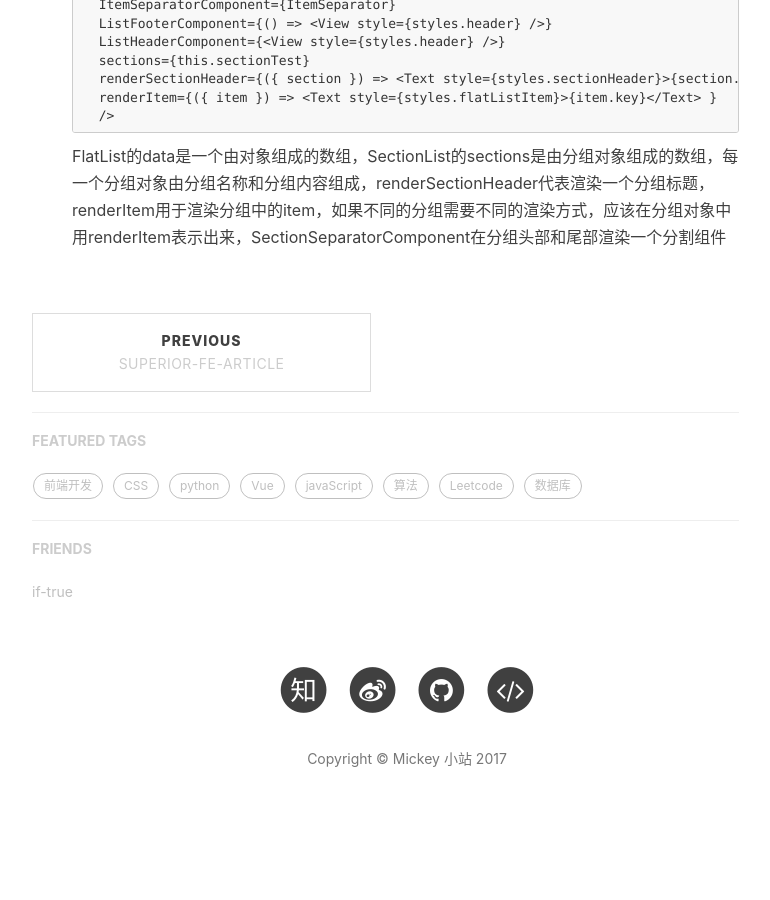
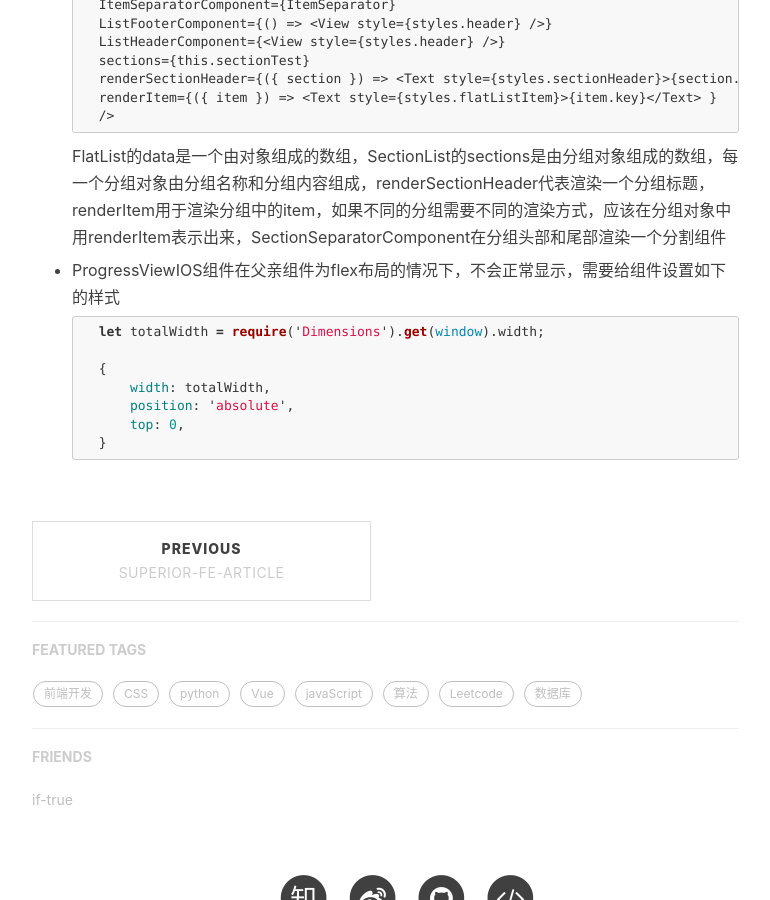
Before and after one commit to mickey0524/mickey0524.github.io, a Jekyll site: the page built from _posts/2017-12-08-RN-learning.md, in a window 1280 px wide and 900 px high, scrolled down 3963 px. Shown: the whole window, without its empty margins (233-1003 px from the left). Built offline with Jekyll 4.4.1, drawn with Linux system fonts in a browser that asks for light colours; nearby versions of some CDN libraries; comment, search, counter and statistics services are not loaded; before the commit the page ends 4826 px from its top, so only the background shows below that.

Commit message:
feat(RN): 增加ProgressViewIOS使用的一个小bug

````diff
--- a/_posts/2017-12-08-RN-learning.md
+++ b/_posts/2017-12-08-RN-learning.md
@@ -150,3 +150,15 @@ tags:
 	```
 
 	FlatList的data是一个由对象组成的数组，SectionList的sections是由分组对象组成的数组，每一个分组对象由分组名称和分组内容组成，renderSectionHeader代表渲染一个分组标题，renderItem用于渲染分组中的item，如果不同的分组需要不同的渲染方式，应该在分组对象中用renderItem表示出来，SectionSeparatorComponent在分组头部和尾部渲染一个分割组件
+
+* ProgressViewIOS组件在父亲组件为flex布局的情况下，不会正常显示，需要给组件设置如下的样式
+
+	```js
+	let totalWidth = require('Dimensions').get(window).width;
+
+	{
+		width: totalWidth,
+		position: 'absolute',
+		top: 0,
+	}
+	```
````
